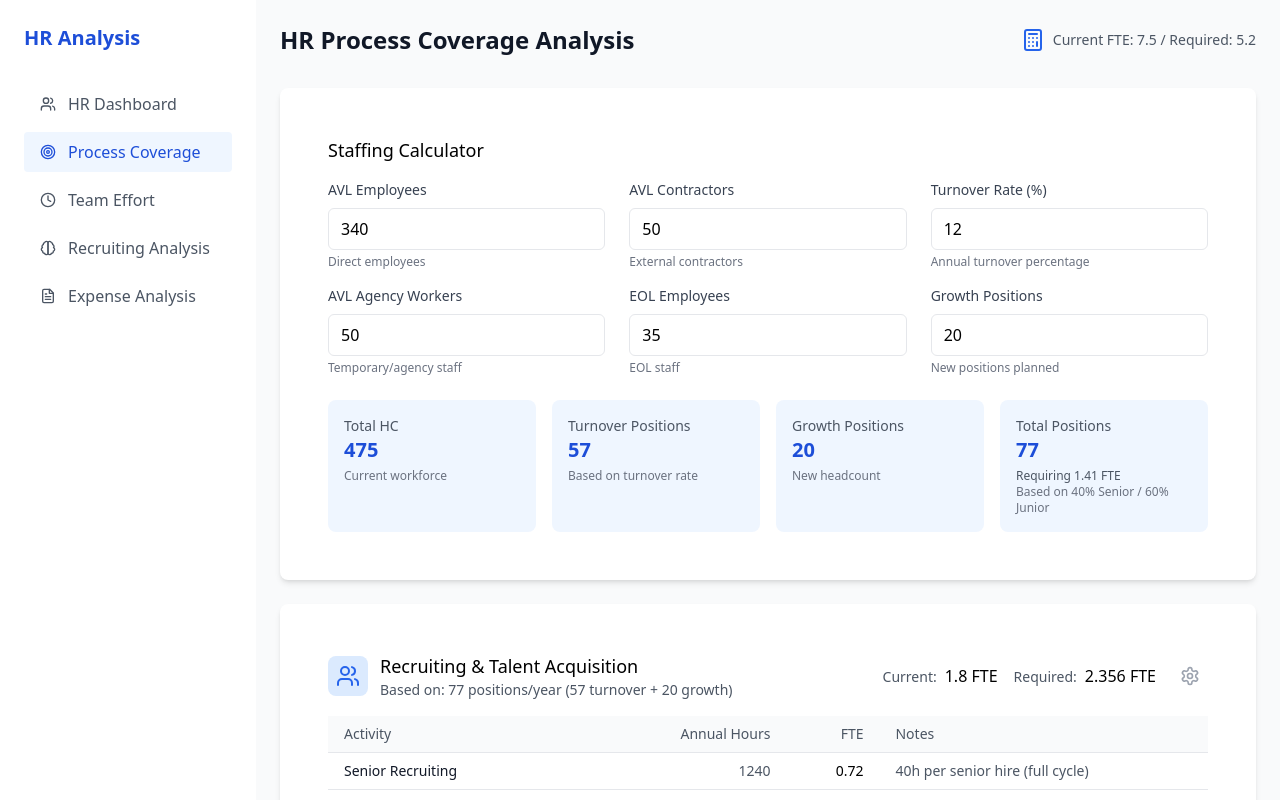
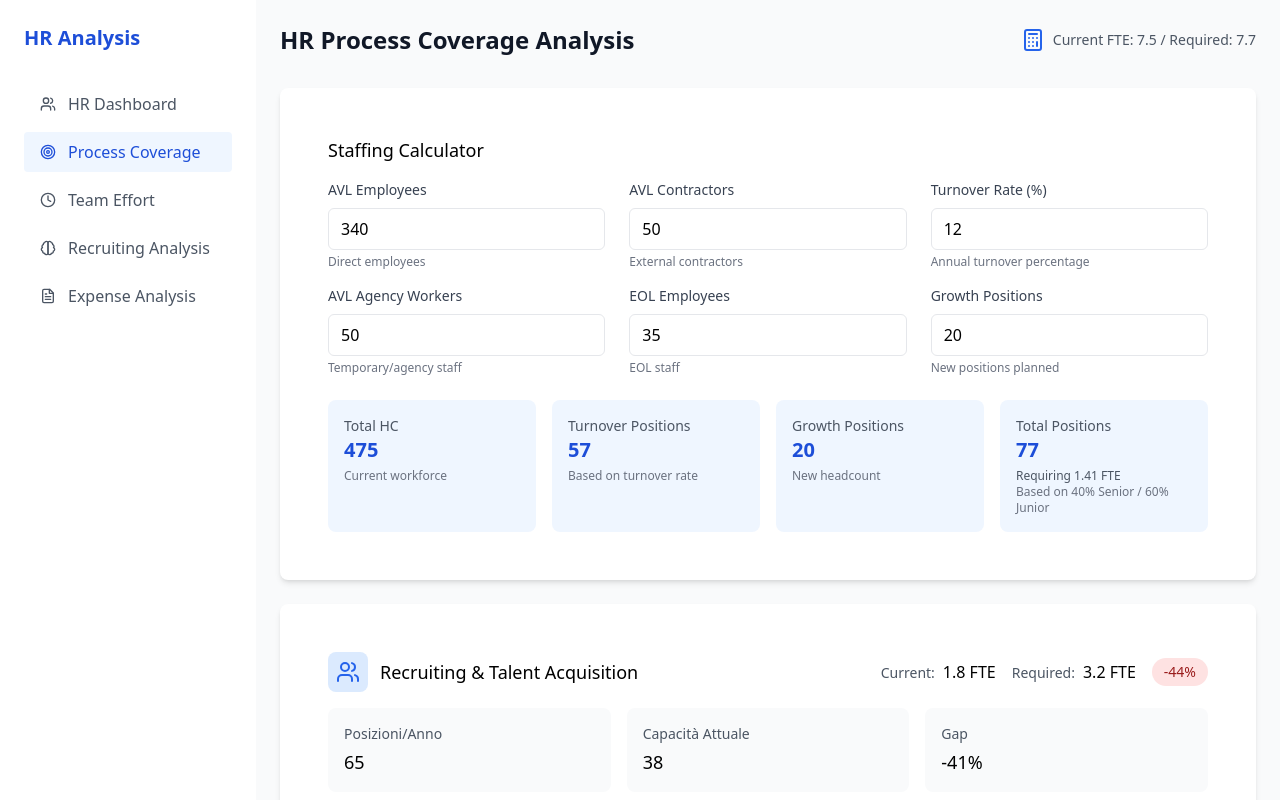
Before and after one commit to giovannipresti/DashboardHR-mai, a React (Create React App) app: page / in a window 1280 px wide. Both pictures are taken after a click on the button "Process Coverage". Built offline with nearby package versions, Linux system fonts and the light colour scheme.

Commit message:
NOT WORKING

```diff
--- a/src/ProcessDetail.jsx
+++ b/src/ProcessDetail.jsx
@@ -1,110 +1,93 @@
 // ProcessDetail.jsx
-import React, { useState } from "react";
+import React from "react";
 import { Card } from "./UI";
-import { Settings } from "lucide-react";
-import DetailModal from "./DetailModal";
+import { Users, Settings, Briefcase, GitBranch } from "lucide-react";
+
+const icons = {
+  Users: Users,
+  Settings: Settings,
+  Briefcase: Briefcase,
+  GitBranch: GitBranch,
+};
 
 const ProcessDetail = ({ process }) => {
-  const [showModal, setShowModal] = useState(false);
-  const calculateTotalFTE = (subProcesses) => {
-    return subProcesses.reduce((acc, curr) => acc + curr.fte, 0);
-  };
+  const Icon = icons[process.icon];
 
   return (
-    <>
-      <Card className="shadow-lg mb-6">
+    <Card className="shadow-lg">
       <div className="p-6">
         <div className="flex items-center justify-between mb-4">
           <div className="flex items-center space-x-3">
             <div className="w-10 h-10 flex items-center justify-center bg-blue-100 rounded-lg">
-                {process.icon}
+              <Icon className="w-6 h-6 text-blue-600" />
             </div>
-              <div>
             <h3 className="text-lg font-medium">{process.name}</h3>
-                <p className="text-sm text-gray-600">{process.calculation}</p>
-              </div>
           </div>
           <div className="flex items-center space-x-4">
             <div className="text-right">
               <span className="text-sm text-gray-600">Current:</span>
-                <span className="ml-2 font-medium">{process.current} FTE</span>
+              <span className="ml-2 font-medium">
+                {process.current.toFixed(1)} FTE
+              </span>
             </div>
             <div className="text-right">
               <span className="text-sm text-gray-600">Required:</span>
-                <span className="ml-2 font-medium">{process.required} FTE</span>
+              <span className="ml-2 font-medium">
+                {process.required.toFixed(1)} FTE
+              </span>
             </div>
-              <button
-                onClick={() => setShowModal(true)}
-                className="ml-4 p-2 text-gray-400 hover:text-gray-600"
-                title="View dimensioning details"
+            <div
+              className={`px-3 py-1 rounded-full text-sm ${
+                process.current >= process.required
+                  ? "bg-green-100 text-green-800"
+                  : "bg-red-100 text-red-800"
+              }`}
             >
-                <Settings className="w-5 h-5" />
-              </button>
+              {(
+                ((process.current - process.required) / process.required) *
+                100
+              ).toFixed(0)}
+              %
+            </div>
           </div>
         </div>
 
-          <div className="mt-4">
-            <div className="overflow-x-auto">
-              <table className="min-w-full">
-                <thead>
-                  <tr className="bg-gray-50">
-                    <th className="px-4 py-2 text-left text-sm font-medium text-gray-600">
-                      Activity
-                    </th>
-                    <th className="px-4 py-2 text-right text-sm font-medium text-gray-600">
-                      Annual Hours
-                    </th>
-                    <th className="px-4 py-2 text-right text-sm font-medium text-gray-600">
-                      FTE
-                    </th>
-                    <th className="px-4 py-2 text-left text-sm font-medium text-gray-600">
-                      Notes
-                    </th>
-                  </tr>
-                </thead>
-                <tbody>
-                  {process.subProcesses.map((sub, idx) => (
-                    <tr key={idx} className="border-t">
-                      <td className="px-4 py-2 text-sm text-gray-900">
-                        {sub.name}
-                      </td>
-                      <td className="px-4 py-2 text-sm text-right text-gray-600">
-                        {sub.hours}
-                      </td>
-                      <td className="px-4 py-2 text-sm text-right font-medium">
-                        {sub.fte.toFixed(2)}
-                      </td>
-                      <td className="px-4 py-2 text-sm text-gray-600">
-                        {sub.notes}
-                      </td>
-                    </tr>
+        <div className="grid grid-cols-3 gap-4 mt-4">
+          {process.metrics.map((metric, idx) => (
+            <div key={idx} className="bg-gray-50 p-4 rounded-lg">
+              <div className="text-sm text-gray-600">{metric.label}</div>
+              <div className="text-lg font-medium mt-1">{metric.value}</div>
+            </div>
           ))}
-                  <tr className="border-t bg-gray-50">
-                    <td className="px-4 py-2 font-medium">Total Required</td>
-                    <td className="px-4 py-2 text-right font-medium">
-                      {process.subProcesses.reduce(
-                        (acc, curr) => acc + curr.hours,
-                        0
+        </div>
+
+        <div className="mt-6">
+          <h4 className="text-sm font-medium text-gray-700 mb-3">
+            Process Breakdown
+          </h4>
+          <div className="grid grid-cols-3 gap-4">
+            {process.phases.map((phase, idx) => (
+              <div key={idx} className="bg-gray-50 p-4 rounded-lg">
+                <div className="flex justify-between items-center mb-2">
+                  <div className="font-medium text-gray-900">{phase.label}</div>
+                  <div className="text-sm text-blue-600">{phase.hours}h</div>
+                </div>
+                <p className="text-sm text-gray-600">{phase.details}</p>
+                {phase.subMetrics && (
+                  <div className="mt-2">
+                    {phase.subMetrics.map((metric, midx) => (
+                      <div key={midx} className="text-xs text-gray-500 mt-1">
+                        • {metric}
+                      </div>
+                    ))}
+                  </div>
                 )}
-                    </td>
-                    <td className="px-4 py-2 text-right font-medium">
-                      {calculateTotalFTE(process.subProcesses).toFixed(2)}
-                    </td>
-                    <td className="px-4 py-2"></td>
-                  </tr>
-                </tbody>
-              </table>
+              </div>
+            ))}
           </div>
         </div>
       </div>
     </Card>
-
-      <DetailModal
-        isOpen={showModal}
-        onClose={() => setShowModal(false)}
-        process={process}
-      />
-    </>
   );
 };
 
--- a/src/processData.js
+++ b/src/processData.js
@@ -1,204 +1,114 @@
 // processData.js
-import {
-  Users,
-  Brain,
-  Settings,
-  FileText,
-  Target,
-  Clock,
-  DollarSign,
-} from "lucide-react";
-
-const ANNUAL_HOURS = 1720;
-
-// Utility functions for FTE calculations
-const calculateFTE = (hours) => hours / ANNUAL_HOURS;
-const roundFTE = (fte) => Math.round(fte * 1000) / 1000;
-const getBasicHours = (base, population) => base * population;
-
-export const generateProcessData = (staffingData) => {
-  const { employees, totalPositions, turnoverPositions, growthPositions } =
-    staffingData;
-  const seniorPositions = Math.round(totalPositions * 0.4);
-  const juniorPositions = totalPositions - seniorPositions;
-
-  // Core process time calculations
-  const recruitingHours = {
-    seniorHiring: seniorPositions * 40, // 40h per senior hire
-    juniorHiring: juniorPositions * 26, // 26h per junior hire
-    onboarding: totalPositions * 9, // 9h per hire for onboarding
-    sourcingBase: Math.max(totalPositions * 8, 240), // Base hours + per position
-    adminBase: Math.max(totalPositions * 4, 180), // Base admin hours
-  };
-
-  const trainingHours = {
-    needsAnalysis: employees * 0.9, // 0.9h per employee
-    delivery: employees * 1.8, // 1.8h per employee
-    coordination: employees * 0.6, // 0.6h per employee
-    reporting: employees * 0.4, // 0.4h per employee
-  };
-
-  const performanceHours = {
-    setup: employees * 0.2, // 0.2h per employee
-    execution: employees * 0.5, // 0.5h per employee
-    review: employees * 0.3, // 0.3h per employee
-    reporting: employees * 0.2, // 0.2h per employee
-  };
-
-  const adminHours = {
-    personnel: employees * 2, // 2h per employee
-    payroll: employees * 1.5, // 1.5h per employee
-    timeAttendance: employees * 1, // 1h per employee
-    support: employees * 1, // 1h per employee
-  };
-
+export const generateProcessData = (staffingData, config) => {
   return [
     {
       name: "Recruiting & Talent Acquisition",
-      icon: <Users className="w-6 h-6 text-blue-600" />,
+      icon: "Users",
       current: 1.8,
-      required: roundFTE(
-        calculateFTE(Object.values(recruitingHours).reduce((a, b) => a + b, 0))
-      ),
-      calculation: `Based on: ${totalPositions} positions/year (${turnoverPositions} turnover + ${growthPositions} growth)`,
-      subProcesses: [
+      required: staffingData.requiredRecruitingFTE,
+      metrics: [
+        { label: "Posizioni/Anno", value: "65" },
+        { label: "Capacità Attuale", value: "38" },
+        { label: "Gap", value: "-41%" },
+      ],
+      phases: [
         {
-          name: "Senior Recruiting",
-          hours: recruitingHours.seniorHiring,
-          volume: seniorPositions,
-          fte: roundFTE(calculateFTE(recruitingHours.seniorHiring)),
-          notes: "40h per senior hire (full cycle)",
+          label: "Fase iniziale",
+          hours: 6,
+          details: "Allineamento e sourcing",
         },
         {
-          name: "Junior/Middle Recruiting",
-          hours: recruitingHours.juniorHiring,
-          volume: juniorPositions,
-          fte: roundFTE(calculateFTE(recruitingHours.juniorHiring)),
-          notes: "26h per junior hire (full cycle)",
+          label: "Primi colloqui",
+          hours: 13,
+          details: "10 candidati + feedback",
         },
         {
-          name: "Onboarding Programs",
-          hours: recruitingHours.onboarding,
-          fte: roundFTE(calculateFTE(recruitingHours.onboarding)),
-          notes: "9h per new hire",
+          label: "Shortlist",
+          hours: 8,
+          details: "Colloqui tecnici e allineamenti",
         },
-        {
-          name: "Sourcing & Pipeline",
-          hours: recruitingHours.sourcingBase,
-          fte: roundFTE(calculateFTE(recruitingHours.sourcingBase)),
-          notes: "Base + per position effort",
-        },
-        {
-          name: "Process Administration",
-          hours: recruitingHours.adminBase,
-          fte: roundFTE(calculateFTE(recruitingHours.adminBase)),
-          notes: "Base + per position admin",
-        },
+        { label: "Fase finale", hours: 4, details: "Negoziazione e admin" },
+        { label: "Onboarding", hours: 10, details: "Setup e training" },
       ],
     },
     {
-      name: "Training & Development",
-      icon: <Brain className="w-6 h-6 text-blue-600" />,
-      current: 0.8,
-      required: roundFTE(
-        calculateFTE(Object.values(trainingHours).reduce((a, b) => a + b, 0))
-      ),
-      calculation: `Based on: ${employees} employees training load`,
-      subProcesses: [
+      name: "HR Operations & Admin",
+      icon: "Settings",
+      current: 1.2,
+      required: 2.0,
+      metrics: [
+        { label: "Transazioni/Mese", value: "450" },
+        { label: "Digital Process", value: "30%" },
+        { label: "Response Time", value: "48h" },
+      ],
+      phases: [
         {
-          name: "Training Needs Analysis",
-          hours: trainingHours.needsAnalysis,
-          fte: roundFTE(calculateFTE(trainingHours.needsAnalysis)),
-          notes: `${(0.9).toFixed(1)}h per employee analysis time`,
+          label: "Document Management",
+          hours: 40,
+          details: "Gestione documentale",
         },
         {
-          name: "Training Delivery",
-          hours: trainingHours.delivery,
-          fte: roundFTE(calculateFTE(trainingHours.delivery)),
-          notes: `${(1.8).toFixed(1)}h per employee delivery time`,
+          label: "Employee Support",
+          hours: 60,
+          details: "Supporto dipendenti",
         },
-        {
-          name: "Program Coordination",
-          hours: trainingHours.coordination,
-          fte: roundFTE(calculateFTE(trainingHours.coordination)),
-          notes: `${(0.6).toFixed(1)}h per employee coordination`,
-        },
-        {
-          name: "Tracking & Reporting",
-          hours: trainingHours.reporting,
-          fte: roundFTE(calculateFTE(trainingHours.reporting)),
-          notes: `${(0.4).toFixed(1)}h per employee reporting`,
-        },
+        { label: "HR Operations", hours: 50, details: "Operazioni quotidiane" },
       ],
     },
     {
-      name: "Performance Management",
-      icon: <Target className="w-6 h-6 text-blue-600" />,
-      current: 0.8,
-      required: roundFTE(
-        calculateFTE(Object.values(performanceHours).reduce((a, b) => a + b, 0))
-      ),
-      calculation: `Based on: ${employees} employees performance management`,
-      subProcesses: [
+      name: "Labor Cost & Payroll",
+      icon: "Briefcase",
+      current: 1.5,
+      required: 1.5,
+      metrics: [
+        { label: "Transazioni/Mese", value: "550" },
+        { label: "Automation", value: "45%" },
+        { label: "Accuracy", value: "99.8%" },
+      ],
+      phases: [
         {
-          name: "Process Setup & Training",
-          hours: performanceHours.setup,
-          fte: roundFTE(calculateFTE(performanceHours.setup)),
-          notes: "Setup, training materials, communications",
+          label: "Payroll Processing",
+          hours: 60,
+          details: "Elaborazione paghe",
         },
-        {
-          name: "Process Execution",
-          hours: performanceHours.execution,
-          fte: roundFTE(calculateFTE(performanceHours.execution)),
-          notes: "Reviews, feedback, monitoring",
-        },
-        {
-          name: "Review & Calibration",
-          hours: performanceHours.review,
-          fte: roundFTE(calculateFTE(performanceHours.review)),
-          notes: "Calibration meetings, analysis",
-        },
-        {
-          name: "Reporting & Analytics",
-          hours: performanceHours.reporting,
-          fte: roundFTE(calculateFTE(performanceHours.reporting)),
-          notes: "Results analysis and reporting",
-        },
+        { label: "Cost Analysis", hours: 40, details: "Analisi costi" },
+        { label: "Reporting", hours: 20, details: "Reportistica" },
       ],
     },
     {
-      name: "HR Administration",
-      icon: <Settings className="w-6 h-6 text-blue-600" />,
-      current: 2.4,
-      required: roundFTE(
-        calculateFTE(Object.values(adminHours).reduce((a, b) => a + b, 0))
-      ),
-      calculation: `Based on: ${employees} employees admin load`,
-      subProcesses: [
+      name: "Contractor Management",
+      icon: "GitBranch",
+      current: 0.5,
+      required: 1.0,
+      metrics: [
+        { label: "Contractor HC", value: "50" },
+        { label: "Fornitori", value: "12" },
+        { label: "Positions/Year", value: "15" },
+      ],
+      phases: [
         {
-          name: "Personnel Administration",
-          hours: adminHours.personnel,
-          fte: roundFTE(calculateFTE(adminHours.personnel)),
-          notes: "Documentation, contracts, policies",
+          label: "Recruiting & Onboarding",
+          hours: 40,
+          details: "15 positions/year, 35h/position",
+          subMetrics: ["Sourcing", "Selection", "Contracting"],
         },
         {
-          name: "Payroll Management",
-          hours: adminHours.payroll,
-          fte: roundFTE(calculateFTE(adminHours.payroll)),
-          notes: "Payroll processing and controls",
+          label: "Vendor Management",
+          hours: 30,
+          details: "12 suppliers, Monthly review",
+          subMetrics: ["Performance", "Relationship", "Negotiations"],
         },
         {
-          name: "Time & Attendance",
-          hours: adminHours.timeAttendance,
-          fte: roundFTE(calculateFTE(adminHours.timeAttendance)),
-          notes: "Time tracking, leave management",
+          label: "Admin & Contracts",
+          hours: 20,
+          details: "50 contractors, Quarterly renewal",
+          subMetrics: ["Contract Management", "Billing", "Compliance"],
         },
-        {
-          name: "Employee Support",
-          hours: adminHours.support,
-          fte: roundFTE(calculateFTE(adminHours.support)),
-          notes: "Employee inquiries and support",
-        },
+      ],
+      metrics: [
+        { label: "Time to Hire", value: "35 days" },
+        { label: "Contract Compliance", value: "100%" },
+        { label: "Vendor Score", value: "4.2/5" },
       ],
     },
   ];
```
Lines whose indentation alone changed are shown as unchanged.
